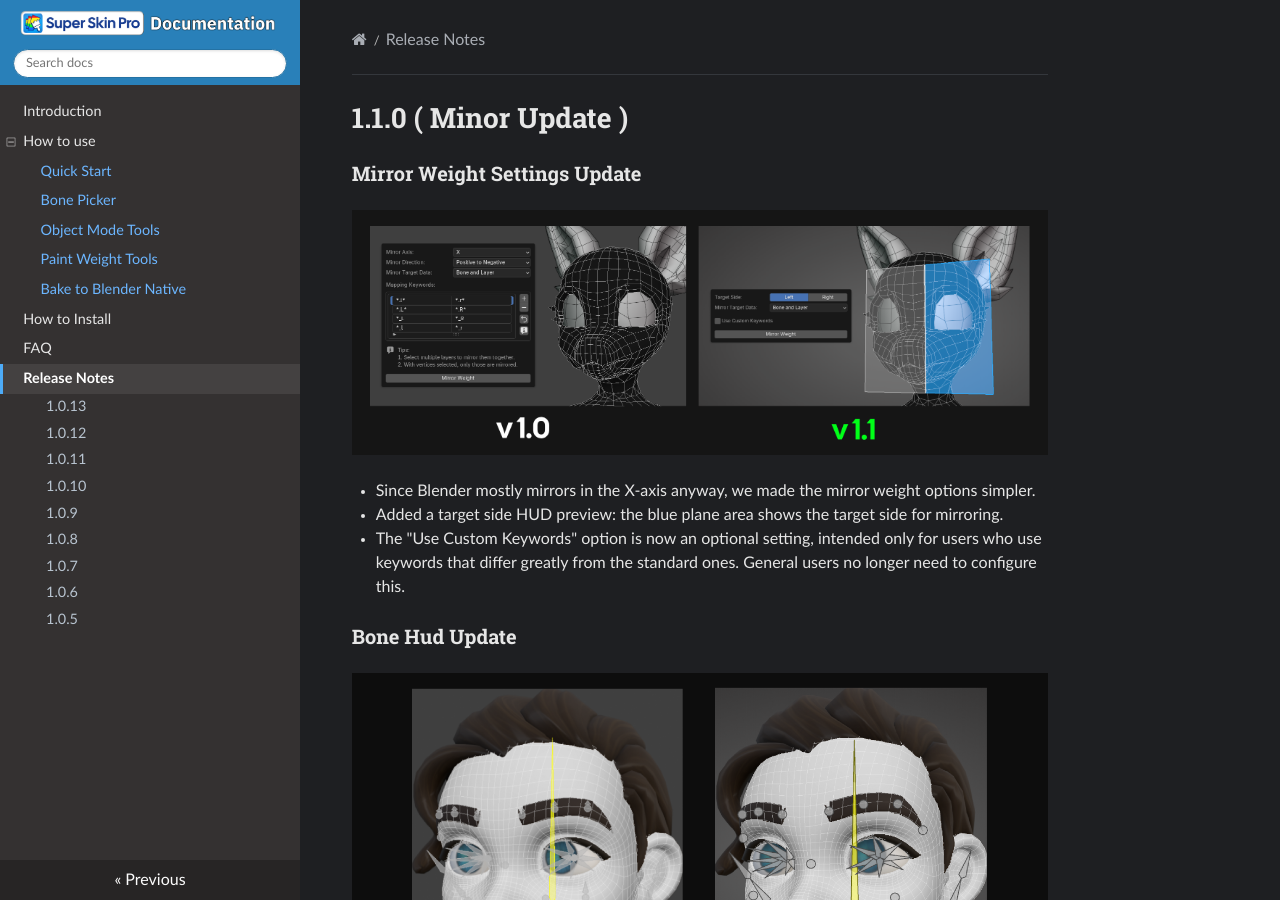
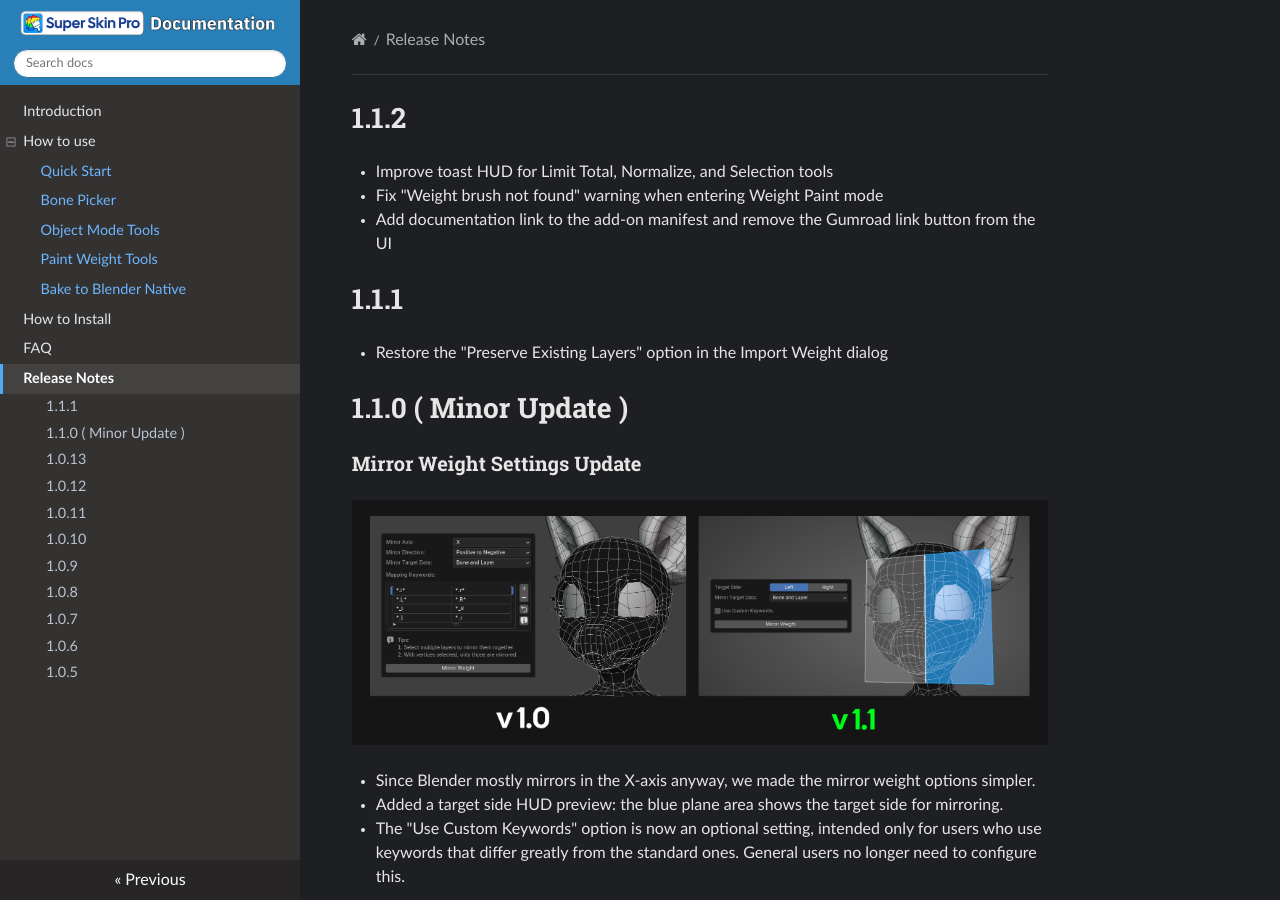
Before and after one commit to tonmaiart/superskinpro-docs, an MkDocs documentation site: the page built from docs/release_notes.md, in a window 1280 px wide and 900 px high. Built offline with MkDocs 1.6.1, drawn with Linux system fonts in a browser that asks for light colours; nearby versions of some CDN libraries.

Commit message:
Add 1.1.1 and 1.1.2 release notes
Co-Authored-By: Claude Opus 5.5 <noreply@anthropic.com>

```diff
--- a/docs/release_notes.md
+++ b/docs/release_notes.md
@@ -1,3 +1,15 @@
+# 1.1.2
+
+* Improve toast HUD for Limit Total, Normalize, and Selection tools
+
+* Fix "Weight brush not found" warning when entering Weight Paint mode
+
+* Add documentation link to the add-on manifest and remove the Gumroad link button from the UI
+
+# 1.1.1
+
+* Restore the "Preserve Existing Layers" option in the Import Weight dialog
+
 # 1.1.0 ( Minor Update )
 
 ### Mirror Weight Settings Update
```
